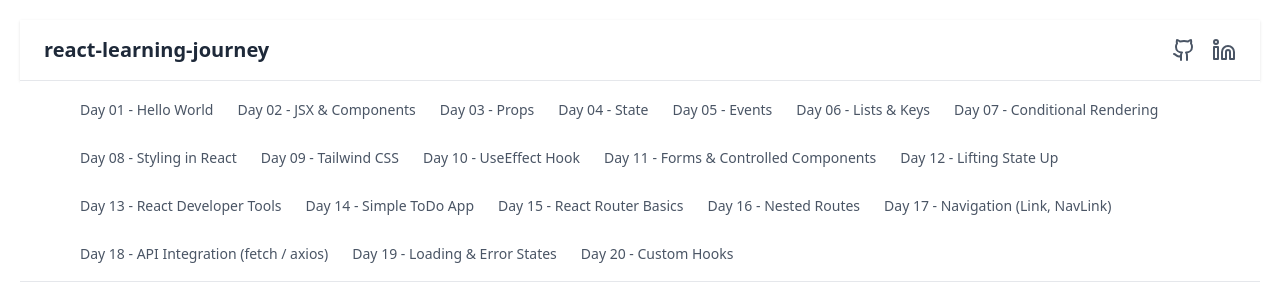
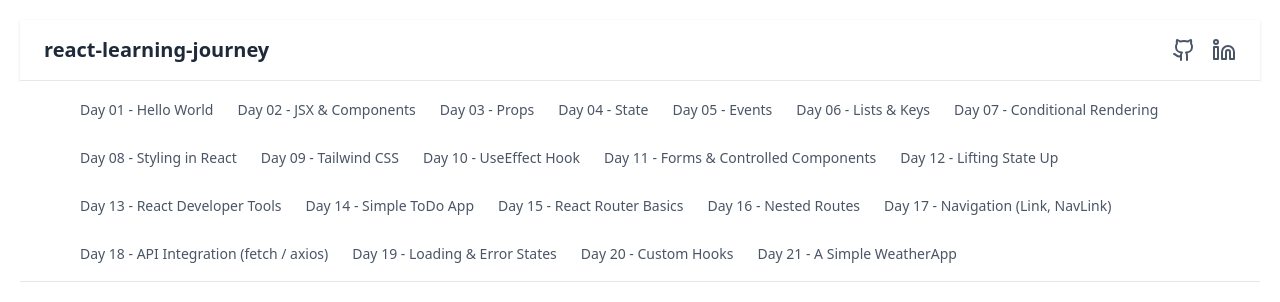
Before and after one commit to Vignesh-Ajri/react-learning-journey, a React (Vite) app: page / in a window 1280 px wide. Shown: the top 302 px of the page. Built offline with nearby package versions, Linux system fonts and the light colour scheme.

Commit message:
Day21 NavBar update

```diff
--- a/src/components/NavBar.jsx
+++ b/src/components/NavBar.jsx
@@ -25,6 +25,7 @@ export default function ResponsiveNav() {
     { to: "/day18", label: "Day 18 - API Integration (fetch / axios)" },
     { to: "/day19", label: "Day 19 - Loading & Error States" },
     { to: "/day20", label: "Day 20 - Custom Hooks" },
+    { to: "/day21", label: "Day 21 - A Simple WeatherApp" },
   ];
 
   return (
```
